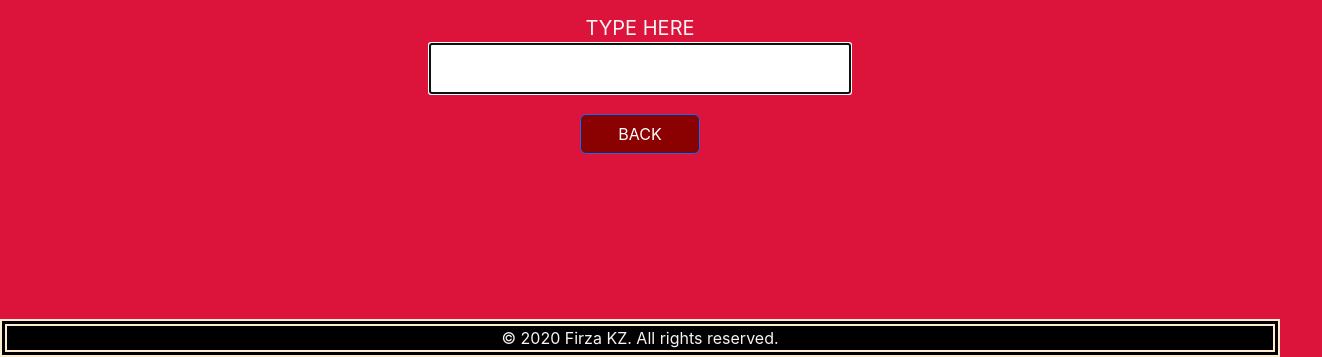
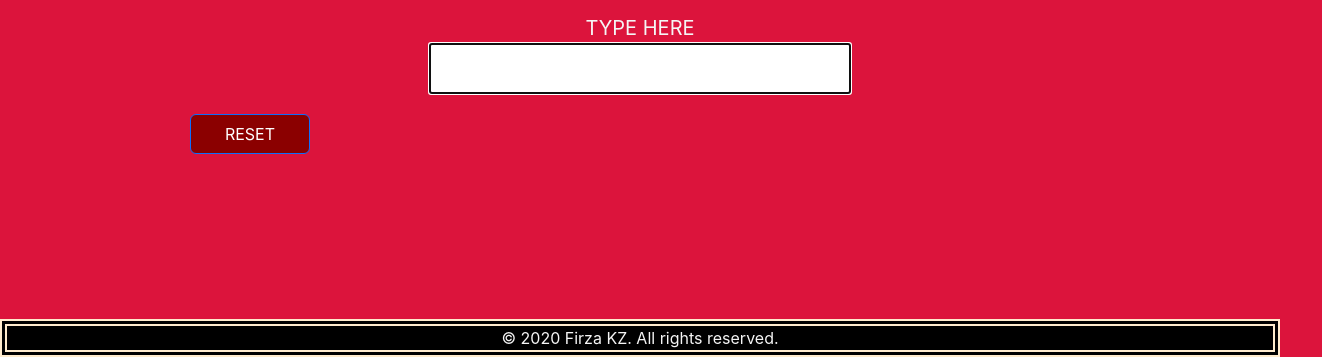
Before and after one commit to portfoliosaya/typing, a plain HTML site: page index.html in a window 1280 px wide. Both pictures are taken after a click on the button "START". Shown: the part 443-800 px from the top of the page, 1322 px wide, since content can reach past the window. Drawn offline with nearby package versions, Linux system fonts and the light colour scheme.

Commit message:
new typing

```diff
--- a/index.html
+++ b/index.html
@@ -23,12 +23,23 @@
         <div> Score </div>
         <p type="text" id="skor" value="0" class="ukuranW"></p>
         <label for="jawab">TYPE HERE</label><br>
-        <input class="jawaban"id="jawaban" type="text" name="jawab" rows="3">
-        </input><br>
-        <button id="start" class="btn btn-primary" style="color: white;">START</button>
-        <button class="btn btn-primary" style="color: white;">
-            <a href="https://portfoliosaya.github.io/firza/#portfolio" style="text-decoration: none; color:white">BACK</a>
-        </button>
+        <input class="jawaban text-lowercase" id="jawaban" type="text" name="jawab" rows="3">
+        </input>
+        <div class="row">
+            <div class="col-12 ml-10 ml-reset">
+                <button id="reset" class="btn btn-primary ml-reset" style="color: white; margin-left: 160px;">
+                    <a href="" onclick="location.reload()" style="text-decoration: none; color:white">RESET</a>
+                </button>
+            </div>
+            <div class="col mb-3" style="margin-left: 80px;">
+                <button id="start" class="btn btn-primary" style="color: white;">START</button>
+            </div>
+            <div class="col" style="margin-left: 75px;">
+                <button id="back" class="btn btn-primary" style="color: white;">
+                    <a href="https://portfoliosaya.github.io/firza/#portfolio" style="text-decoration: none; color:white">BACK</a>
+                </button>
+            </div>
+        </div>
     </div>
     <div class="footer">
         <footer class="nav2"> © 2020 Firza KZ.  All rights reserved.</footer>
--- a/index.js
+++ b/index.js
@@ -38,8 +38,11 @@ let soal = document.getElementById("soal");
 let hasil = 0;
 let vol = document.getElementById("myMusic");
 let backButton = document.getElementById("back");
+let reset = document.getElementById("reset");
 
 vol.volume = 0;
+
+reset.style.display = "none";
 
 // function goBack() {
 //   window.location.href = "/firzaportfolio/index.html#portfolio";
@@ -54,11 +57,14 @@ buttonStart.onclick = function start() {
   document.getElementById("jawaban").focus();
   vol.volume = 0.5;
   buttonStart.style.display = "none";
+  document.getElementById("back").style.display = "none";
+  reset.style.display = "block";
   timer();
   let acak = random;
   document.getElementById("soal").value = kata[acak];
   return;
 };
+
 jawaban.oninput = function cek() {
   if (jawaban.value === soal.value) {
     soal.value = kata[Math.floor(Math.random() * 29)];
--- a/style.css
+++ b/style.css
@@ -85,6 +85,12 @@
   font-size: 50px;
 }
 
+.ml-reset {
+  margin-left: 30px;
+  z-index: 1;
+  margin-bottom: 20px;
+}
+
 #soal {
   font-family: Impact, Haettenschweiler, "Arial Narrow Bold", sans-serif;
   font-size: 50px;
@@ -108,3 +114,11 @@
     width: 300px;
   }
 }
+
+@media screen and (min-width: 1000px) {
+  .ml-reset {
+    margin-left: 30px;
+    z-index: 1;
+    margin-bottom: 20px;
+  }
+}
```
